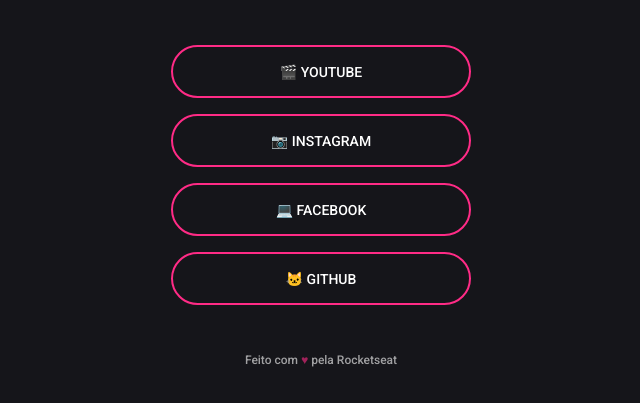
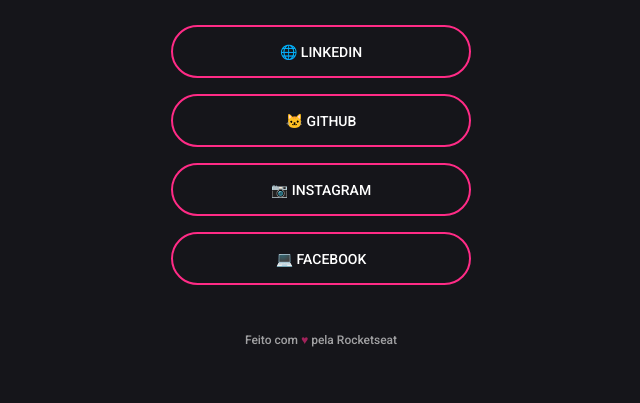
Before and after one commit to giselealonso/linkAlonsoSemijoias, a plain HTML site: page index.html in a window 1280 px wide. Shown: the part 337-740 px from the top of the page, without its empty margins (319-959 px from the left). Drawn offline with Linux system fonts and the light colour scheme.

Commit message:
Melhorias

```diff
--- a/index.html
+++ b/index.html
@@ -26,7 +26,14 @@
 
       <ul>
         <li>
-          <a href="https://www.youtube.com/" target="_blank">🎬 Youtube</a>
+          <a href="https://www.linkedin.com/in/gisele-alonso/" target="_blank"
+            >🌐 LinkedIn</a
+          >
+        </li>
+        <li>
+          <a href="https://github.com/giselealonso" target="_blank"
+            >🐱 Github</a
+          >
         </li>
         <li>
           <a href="https://www.instagram.com/giselealonso/" target="_blank"
@@ -38,11 +45,6 @@
             >💻 Facebook</a
           >
         </li>
-        <li>
-          <a href="https://github.com/giselealonso" target="_blank"
-            >🐱 Github</a
-          >
-        </li>
       </ul>
 
       <footer>
--- a/styles.css
+++ b/styles.css
@@ -27,7 +27,7 @@
 .container {
   text-align: center;
   width: 300px;
-  margin: 60px auto;
+  margin: 40px auto;
 }
 
 img {
```
